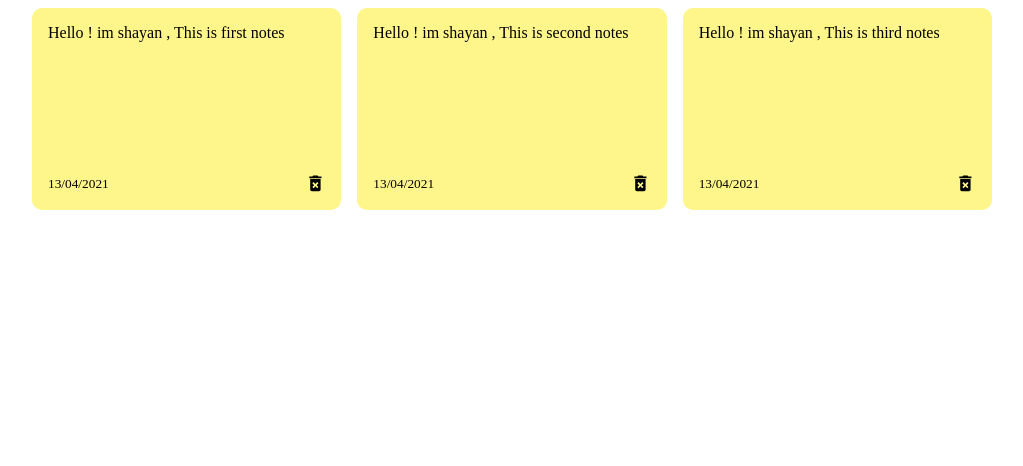
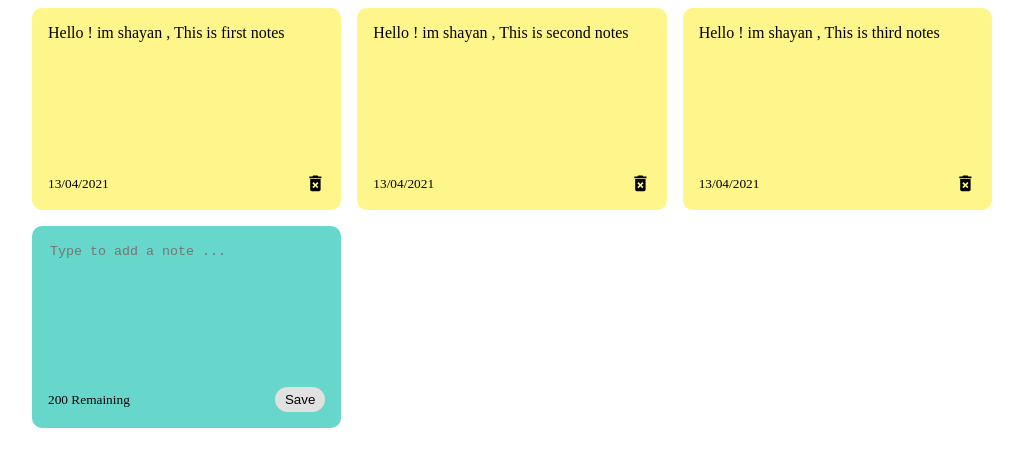
Before and after one commit to miladmrk94/notes-app, a React (Create React App) app: page / in a window 1280 px wide. Shown: the top 466 px of the page, without its empty margins (128-1151 px from the left). Built offline with nearby package versions, Linux system fonts and the light colour scheme.

Commit message:
add note components

```diff
--- a/src/App.js
+++ b/src/App.js
@@ -21,9 +21,20 @@
       date: "13/04/2021"
     }
   ]);
+
+  const addnote = (text) => {
+    const date = new Date();
+    const newNote = {
+      id: nanoid(),
+      text: text,
+      date: date.toLocaleString(),
+    }
+    const newNotes = [...notes, newNote];
+    setNotes(newNotes)
+  }
   return (
     <div className="container">
-      <NoteList notes={notes} />
+      <NoteList notes={notes} handleAddNote={addnote} />
     </div>
   );
 }
--- /dev/null
+++ b/src/components/AddNote.jsx
@@ -0,0 +1,27 @@
+import { useState } from "react";
+
+const AddNote = ({ handleAddNote }) => {
+    const [noteText, setNoteText] = useState('');
+    const characterLimit = 200;
+    const handlechange = (event) => {
+        setNoteText(event.target.value)
+    }
+    const handleSaveClick = () => {
+        if (noteText.trim().length > 0) {
+            handleAddNote(noteText);
+            setNoteText('')
+        }
+
+    }
+    return (
+        <div className="note new">
+            <textarea cols="10" rows="8" placeholder="Type to add a note ..." onChange={handlechange} value={noteText}></textarea>
+
+            <div className="note-footer">
+                <small>{characterLimit - noteText.length} Remaining</small>
+                <button className="save" onClick={handleSaveClick}>Save</button>
+            </div>
+        </div>
+    )
+}
+export default AddNote;
--- a/src/components/Note.jsx
+++ b/src/components/Note.jsx
@@ -1,6 +1,6 @@
 import { MdDeleteForever } from 'react-icons/md';
 
-const Note = ({id , text , date}) => {
+const Note = ({ id, text, date }) => {
     return (
         <div className="note">
             <span>{text}</span>
--- a/src/components/NotesList.jsx
+++ b/src/components/NotesList.jsx
@@ -1,12 +1,13 @@
+import AddNote from "./AddNote";
 import Note from "./Note";
 
-const NoteList = ({ notes }) => {
+const NoteList = ({ notes, handleAddNote }) => {
     return (
         <div className="notes-list">
-            {notes.map((note)=>{
+            {notes.map((note) => {
                 return <Note id={note.id} text={note.text} date={note.date} />
             })}
-
+            <AddNote handleAddNote={handleAddNote} />
 
         </div>
     )
--- a/src/index.css
+++ b/src/index.css
@@ -5,12 +5,12 @@
     padding-right: 15px;
     padding-left: 15px;
 }
-.notes-list{
+.notes-list {
     display: grid;
     grid-gap: 1rem;
-    grid-template-columns: repeat(auto-fit, minmax(250px , 1fr));
+    grid-template-columns: repeat(auto-fit, minmax(250px, 1fr));
 }
-.note{
+.note {
     background-color: #fef68a;
 
     border-radius: 10px;
@@ -20,8 +20,29 @@
     flex-direction: column;
     justify-content: space-between;
 }
-.note-footer{
+.note-footer {
     display: flex;
     align-items: center;
     justify-content: space-between;
 }
+.note.new {
+    background-color: #67d7cc;
+}
+textarea {
+    border: none;
+    resize: none;
+    background-color: #67d7cc;
+}
+textarea:focus{
+    outline: none;
+}
+.save{
+    background-color: #e1e1e1;
+    border: none;
+    border-radius: 15px;
+    padding: 5px 10px 5px 10px;
+}
+.save:hover{
+    background-color: #ededed;
+    cursor: pointer;
+}
```
